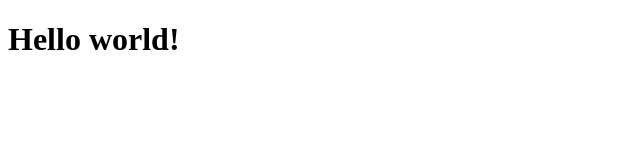
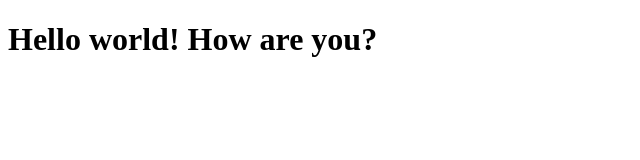
Before and after one commit to Ivakhovd/README, a plain HTML site: page index.html in a window 1280 px wide. Shown: the whole page, without its empty margins (0-640 px from the left). Drawn offline with Linux system fonts and the light colour scheme.

Commit message:
Update index.html

```diff
--- a/index.html
+++ b/index.html
@@ -6,6 +6,6 @@
     <title>Document</title>
 </head>
 <body>
-    <h1>Hello world!</h1>
+    <h1>Hello world! How are you?</h1>
 </body>
 </html>
```
